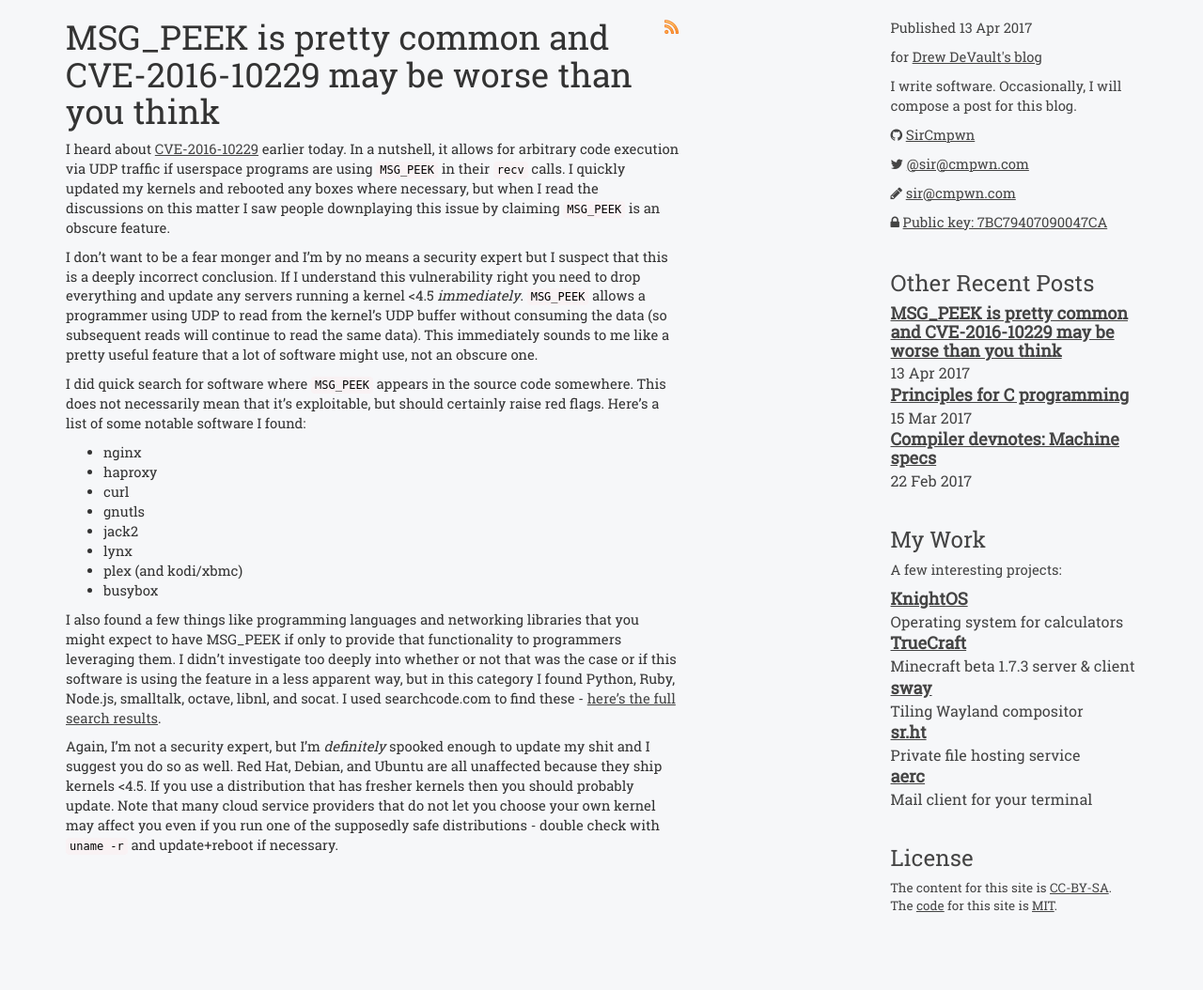
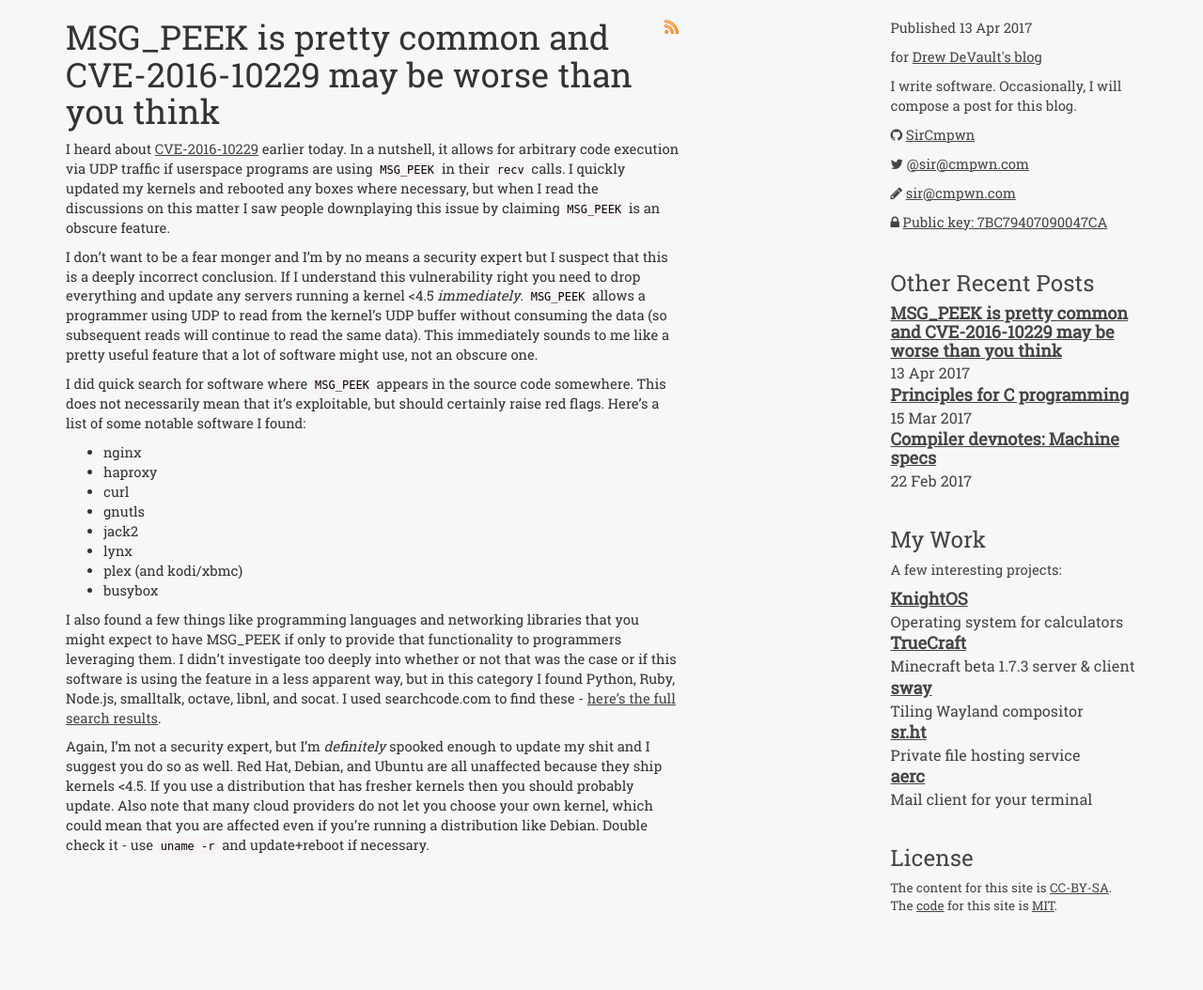
Before and after one commit to stormblog/sircmpwn.github.io, a Jekyll site: the page built from _posts/2017-04-13-MSG_PEEK-is-more-common-than-you-think-CVE-2016-10229.md, in a window 1280 px wide. Shown: the whole page at 94% size. Built offline with Jekyll 4.4.1, drawn with Linux system fonts in a browser that asks for light colours.

Commit message:
Reword conclusion a bit

```diff
--- a/_posts/2017-04-13-MSG_PEEK-is-more-common-than-you-think-CVE-2016-10229.md
+++ b/_posts/2017-04-13-MSG_PEEK-is-more-common-than-you-think-CVE-2016-10229.md
@@ -42,7 +42,7 @@ results](https://searchcode.com/?q=MSG_PEEK).
 Again, I'm not a security expert, but I'm *definitely* spooked enough to update
 my shit and I suggest you do so as well. Red Hat, Debian, and Ubuntu are all
 unaffected because they ship kernels &lt;4.5. If you use a distribution that has
-fresher kernels then you should probably update. Note that many cloud service
-providers that do not let you choose your own kernel may affect you even if you
-run one of the supposedly safe distributions - double check with `uname -r` and
-update+reboot if necessary.
+fresher kernels then you should probably update. Also note that many cloud
+providers do not let you choose your own kernel, which could mean that you are
+affected even if you're running a distribution like Debian. Double check it -
+use `uname -r` and update+reboot if necessary.
```
